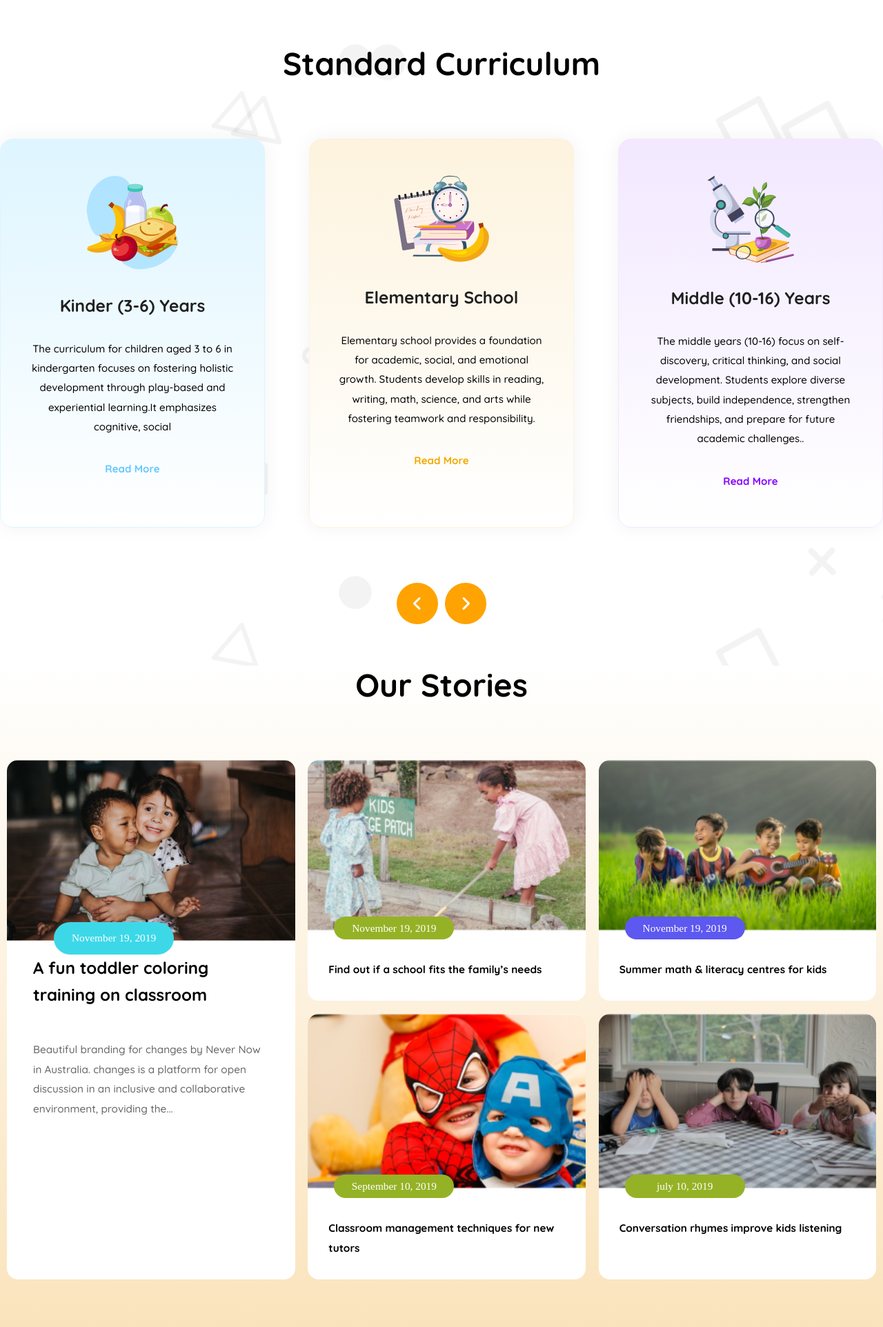
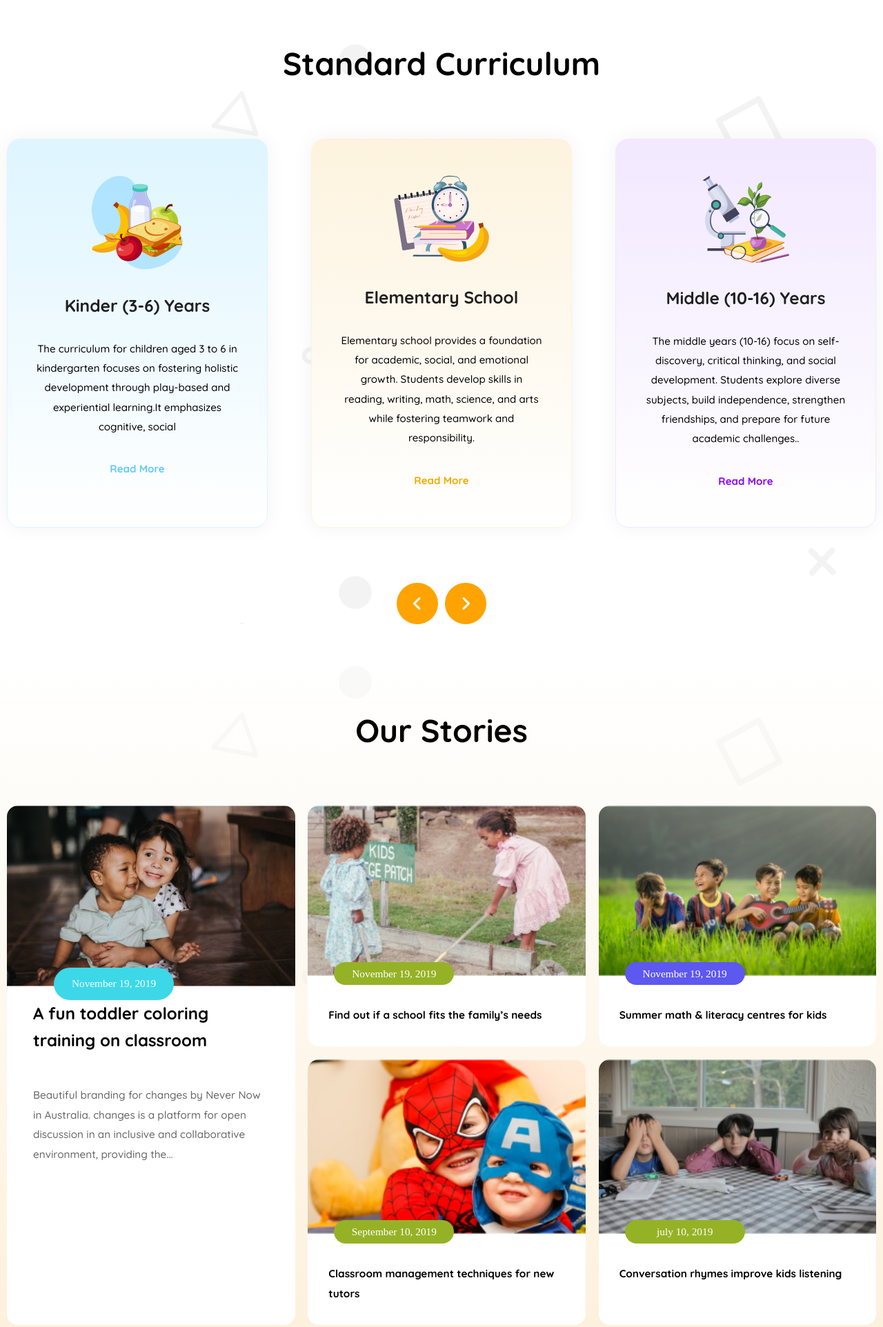
Before and after one commit to nurislam243/assignment-2, a plain HTML site: page index.html in a window 1280 px wide. Shown: the part 643-2567 px from the top of the page at 69% size. Drawn offline with Linux system fonts and the light colour scheme.

Commit message:
add linear gradient at image in the stories section

```diff
--- a/style/style.css
+++ b/style/style.css
@@ -109,16 +109,15 @@
 }
 /* main section styles start here */
 .main{
-    background-image: url("../images/bg.png");
     width: 100%;
 }
 /* curriculam section */
 .curriculam-section{
     background-image: url("../images/bg.png");
-    background-repeat: no-repeat;
-    background-size: cover;
     width: auto;
     height: auto;
+    padding-left: 10px;
+    padding-right: 10px;
     text-align: center;
 }
 .curriculam-title{
@@ -222,8 +221,8 @@
 }
 .stories-section{
     box-sizing: border-box;
-    background-image: linear-gradient(to top, rgb(249,222,175), white);
-    padding: 0 10px 43px 10px;
+    background-image: linear-gradient(to top, rgba(249,222,175,0.53), rgba(255, 255, 255, 0.5)), url("../images/bg.png");;
+    padding: 6px 10px 43px 10px;
 }
 .stories-content{
     margin: 0 auto;
```
